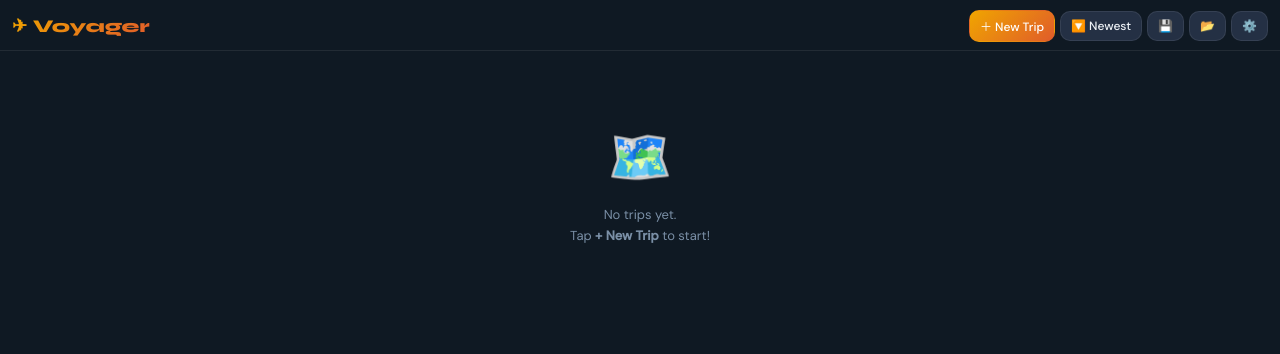
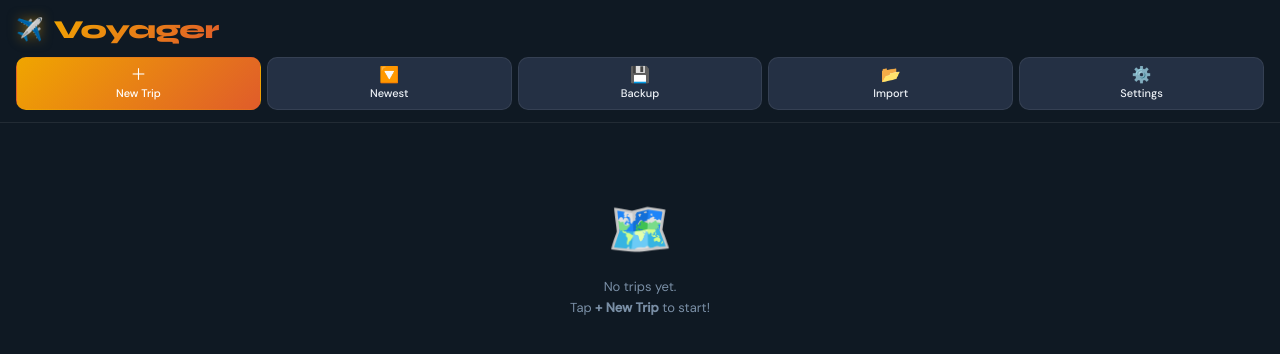
Before and after one commit to Ronen1m/voyagerApp, a plain HTML site: page index.html in a window 1280 px wide. Drawn offline with Linux system fonts and the light colour scheme.

Commit message:
Add files via upload

```diff
--- a/index.html
+++ b/index.html
@@ -21,10 +21,13 @@
   --fh:'Syne',sans-serif;--fb:'DM Sans',sans-serif;
 }
 body{background:var(--bg);color:var(--text);font-family:var(--fb);min-height:100vh;overflow-x:hidden;-webkit-overflow-scrolling:touch}
-.topbar{position:sticky;top:0;z-index:50;background:var(--bg);padding:10px 12px 8px;display:flex;align-items:center;justify-content:space-between;border-bottom:1px solid var(--border)}
-.logo{font-family:var(--fh);font-size:18px;font-weight:800;background:linear-gradient(135deg,var(--accent),var(--accent2));-webkit-background-clip:text;-webkit-text-fill-color:transparent}
-.topbar-btns{display:flex;gap:5px;align-items:center}
-.tbtn{background:var(--surf2);border:1px solid var(--border);border-radius:10px;padding:6px 10px;color:var(--text);font-family:var(--fb);font-size:12px;font-weight:500;cursor:pointer;user-select:none;display:inline-block}
+.topbar{position:sticky;top:0;z-index:50;background:var(--bg);padding:14px 16px 0;border-bottom:1px solid var(--border)}
+.topbar-row1{display:flex;align-items:center;gap:10px;margin-bottom:12px}
+.logo{font-family:var(--fh);font-size:26px;font-weight:800;background:linear-gradient(135deg,var(--accent),var(--accent2));-webkit-background-clip:text;-webkit-text-fill-color:transparent;letter-spacing:-0.5px}
+.logo-icon{font-size:22px;filter:drop-shadow(0 0 6px rgba(240,165,0,0.5))}
+.topbar-btns{display:flex;gap:6px;padding-bottom:12px}
+.tbtn{background:var(--surf2);border:1px solid var(--border);border-radius:10px;padding:9px 6px;color:var(--text);font-family:var(--fb);font-size:11px;font-weight:500;cursor:pointer;user-select:none;display:flex;flex-direction:column;align-items:center;gap:3px;flex:1;white-space:nowrap}
+.tbtn .ticon{font-size:16px;line-height:1}
 .tbtn.primary{background:linear-gradient(135deg,var(--accent),var(--accent2));color:#fff;border-color:transparent}
 .tbtn.danger{background:rgba(240,82,82,0.12);color:var(--red);border-color:transparent}
 .screen{display:none;padding:12px 14px 120px}.screen.on{display:block}
@@ -182,13 +185,16 @@ input[type="date"]::-webkit-calendar-picker-indicator{filter:invert(.5)}
   <button id="B_INSTALL_CLOSE" style="background:none;border:none;color:var(--muted);font-size:18px;cursor:pointer;padding:4px">×</button>
 </div>
 <div class="topbar">
-  <div class="logo">✈ Voyager</div>
+  <div class="topbar-row1">
+    <span class="logo-icon">✈️</span>
+    <div class="logo">Voyager</div>
+  </div>
   <div class="topbar-btns">
-    <button class="tbtn primary" id="B_NEW_TRIP">＋ New Trip</button>
-    <button class="tbtn" id="B_SORT">🔽 Newest</button>
-    <button class="tbtn" id="B_BACKUP">💾</button>
-    <button class="tbtn" id="B_IMPORT_BTN">📂</button>
-    <button class="tbtn" id="B_SETTINGS">⚙️</button>
+    <button class="tbtn primary" id="B_NEW_TRIP"><span class="ticon">＋</span>New Trip</button>
+    <button class="tbtn" id="B_SORT"><span class="ticon">🔽</span>Newest</button>
+    <button class="tbtn" id="B_BACKUP"><span class="ticon">💾</span>Backup</button>
+    <button class="tbtn" id="B_IMPORT_BTN"><span class="ticon">📂</span>Import</button>
+    <button class="tbtn" id="B_SETTINGS"><span class="ticon">⚙️</span>Settings</button>
   </div>
   <input type="file" id="F_IMPORT_FILE" accept="application/json,text/csv,.json,.csv,*/*" style="display:none">
   <input type="file" id="F_BANK_FILE" accept=".xlsx,.xls,.csv,*/*" style="display:none">
@@ -1887,7 +1893,7 @@ document.addEventListener('click',function(e){
       document.getElementById('RF_CUSTOM_RATE').value='';
       return;
     }
-    if(eid==='B_SORT'){sortAsc=!sortAsc;document.getElementById('B_SORT').textContent=sortAsc?'🔼 Oldest':'🔽 Newest';renderHome();return;}
+    if(eid==='B_SORT'){sortAsc=!sortAsc;document.getElementById('B_SORT').innerHTML=sortAsc?'<span class="ticon">🔼</span>Oldest':'<span class="ticon">🔽</span>Newest';renderHome();return;}
     if(eid==='B_TRIP_CANCEL'){closeOvl('OVL_TRIP');return;}
     if(eid==='B_UPLOAD_ICON'){document.getElementById('F_ICON_IMAGE').click();return;}
     if(eid==='B_CLEAR_ICON'){pickImage=null;document.getElementById('F_ICON_IMAGE').value='';updatePreview();return;}
```
